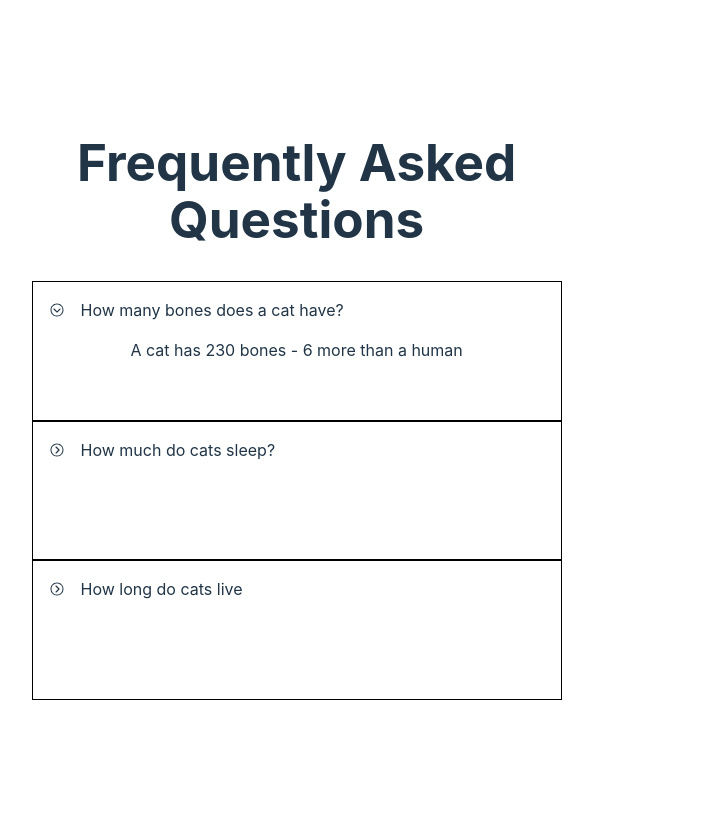
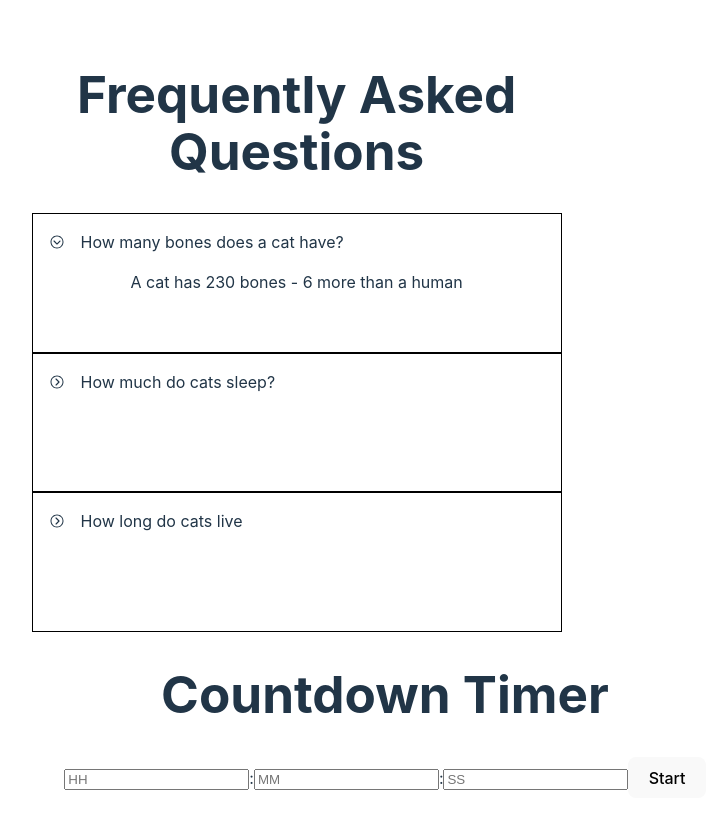
Before and after one commit to JoeUrso/frontendeval, a React (Vite) app: page / in a window 1280 px wide. Shown: the whole page, without its empty margins (255-972 px from the left). Before the commit the page ends 800 px from the top, so only its background shows below. Built offline with nearby package versions, Linux system fonts and the light colour scheme.

Commit message:
complete countdown timer challange

```diff
--- a/src/App.tsx
+++ b/src/App.tsx
@@ -1,4 +1,5 @@
 import "./App.css";
+import Countdown from "./challenges/COUNTDOWN/Countdown";
 import FAQComponent from "./challenges/FAQ/Faq";
 
 const FAQ = [
@@ -20,6 +21,7 @@ function App() {
     return (
         <>
             <FAQComponent questions={FAQ} />
+            <Countdown />
         </>
     );
 }
--- /dev/null
+++ b/src/challenges/COUNTDOWN/Countdown.tsx
@@ -0,0 +1,125 @@
+import { useEffect, useState } from "react";
+
+const Countdown = () => {
+    const [timerStarted, setTimerStarted] = useState(false);
+    const [isPaused, setIsPaused] = useState(false);
+    const [hours, setHours] = useState(0);
+    const [minutes, setMinutes] = useState(0);
+    const [seconds, setSeconds] = useState(0);
+
+    useEffect(() => {
+        if (isPaused || !timerStarted) {
+            return;
+        }
+        if (hours === 0 && minutes === 0 && seconds === 0) {
+            console.log("DONE");
+            if (!("Notification" in window)) {
+                alert("Timer Complete");
+            } else if (Notification.permission === "granted") {
+                new Notification("Timer complete");
+            } else if (Notification.permission !== "denied") {
+                Notification.requestPermission().then(function (permission) {
+                    if (permission === "granted") {
+                        new Notification("Timer complete");
+                    } else {
+                        alert("Timer complete");
+                    }
+                });
+            } else {
+                alert("Timer complete");
+            }
+            return;
+        }
+        const timer = setTimeout(() => {
+            if (seconds > 0) {
+                setSeconds(seconds - 1);
+            } else if (minutes > 0) {
+                setMinutes(minutes - 1);
+                setSeconds(59);
+            } else if (hours > 0) {
+                setHours(hours - 1);
+                setMinutes(59);
+                setSeconds(59);
+            }
+        }, 1000);
+        return () => clearTimeout(timer);
+    }, [hours, minutes, seconds, isPaused, timerStarted]);
+
+    return (
+        <div>
+            <h1>Countdown Timer</h1>
+            {timerStarted ? (
+                <div>
+                    <div>{`${hours.toString().padStart(2, "0")} : ${minutes
+                        .toString()
+                        .padStart(2, "0")} : ${seconds
+                        .toString()
+                        .padStart(2, "0")}`}</div>
+                    {isPaused ? (
+                        <button
+                            onClick={() => {
+                                setIsPaused(false);
+                            }}
+                        >
+                            Start
+                        </button>
+                    ) : (
+                        <button
+                            onClick={() => {
+                                setIsPaused(true);
+                            }}
+                        >
+                            Pause
+                        </button>
+                    )}
+                    <button
+                        onClick={() => {
+                            setTimerStarted(false);
+                            setIsPaused(false);
+                        }}
+                    >
+                        Reset
+                    </button>
+                </div>
+            ) : (
+                <div>
+                    <input
+                        type="text"
+                        placeholder="HH"
+                        aria-label="Hours"
+                        onChange={(e) => {
+                            setHours(parseInt(e.target.value));
+                        }}
+                    />
+                    <span>:</span>
+                    <input
+                        type="text"
+                        placeholder="MM"
+                        aria-label="Minutes"
+                        onChange={(e) => {
+                            setMinutes(parseInt(e.target.value));
+                        }}
+                    />
+                    <span>:</span>
+                    <input
+                        type="text"
+                        placeholder="SS"
+                        aria-label="Seconds"
+                        onChange={(e) => {
+                            setSeconds(parseInt(e.target.value));
+                        }}
+                    />
+                    <button
+                        onClick={() => {
+                            setTimerStarted(true);
+                        }}
+                    >
+                        Start
+                    </button>
+                </div>
+            )}
+        </div>
+    );
+};
+
+export default Countdown;
```
